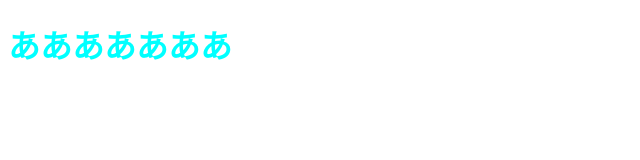
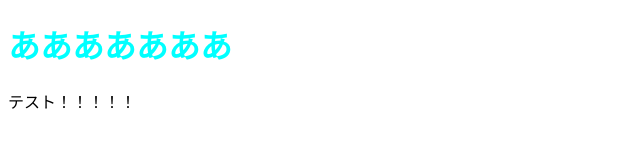
Before and after one commit to sayaaa0921/test0415, a plain HTML site: page index.html in a window 1280 px wide. Shown: the full height of the page, 0-640 px from the left. Drawn offline with Linux system fonts and the light colour scheme.

Commit message:
テストを追加

```diff
--- a/index.html
+++ b/index.html
@@ -8,5 +8,8 @@
 </head>
 <body>
  <h1>あああああああ</h1>
+<p>
+    テスト！！！！！
+</p>
 </body>
 </html>
```
